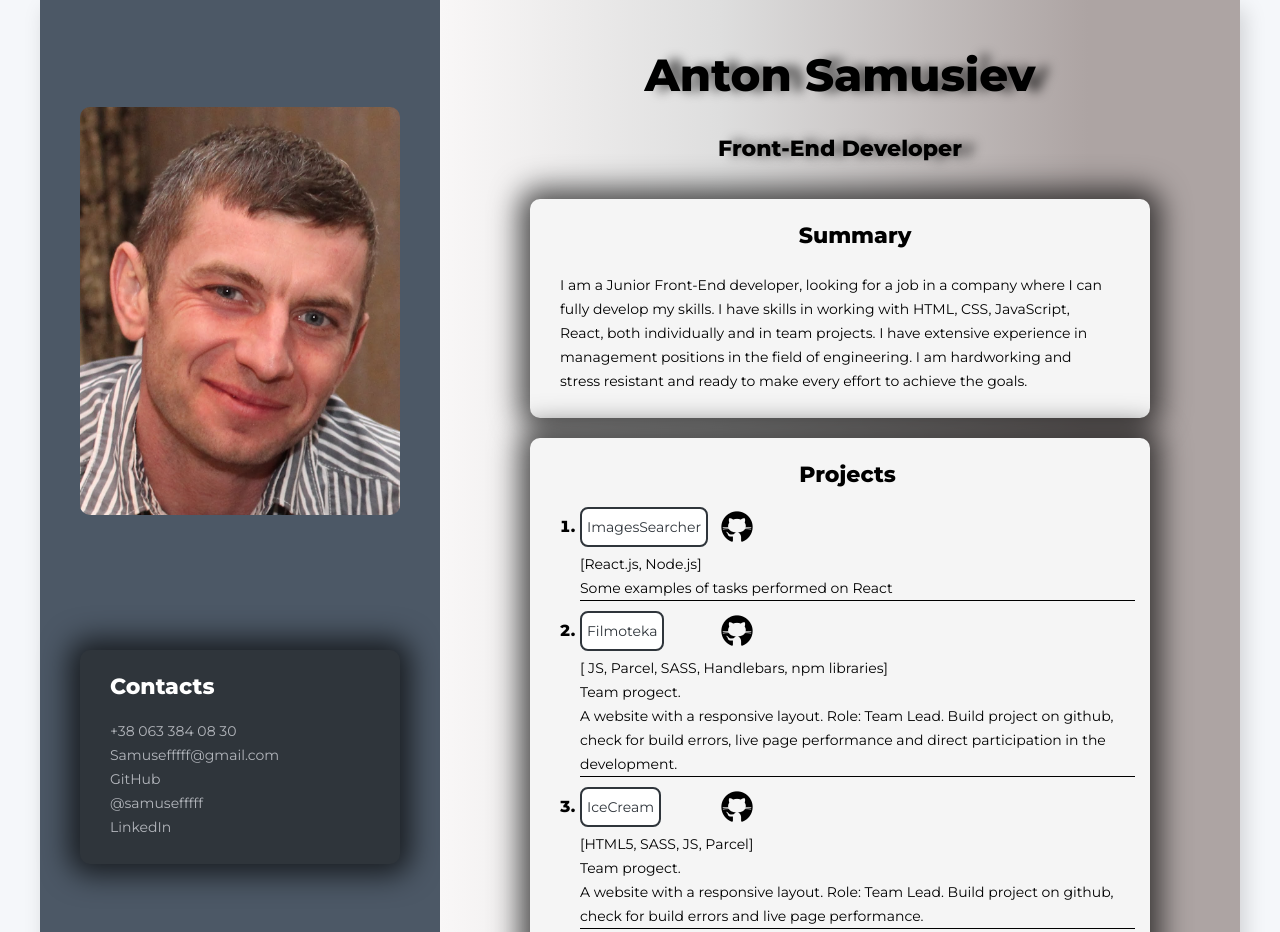
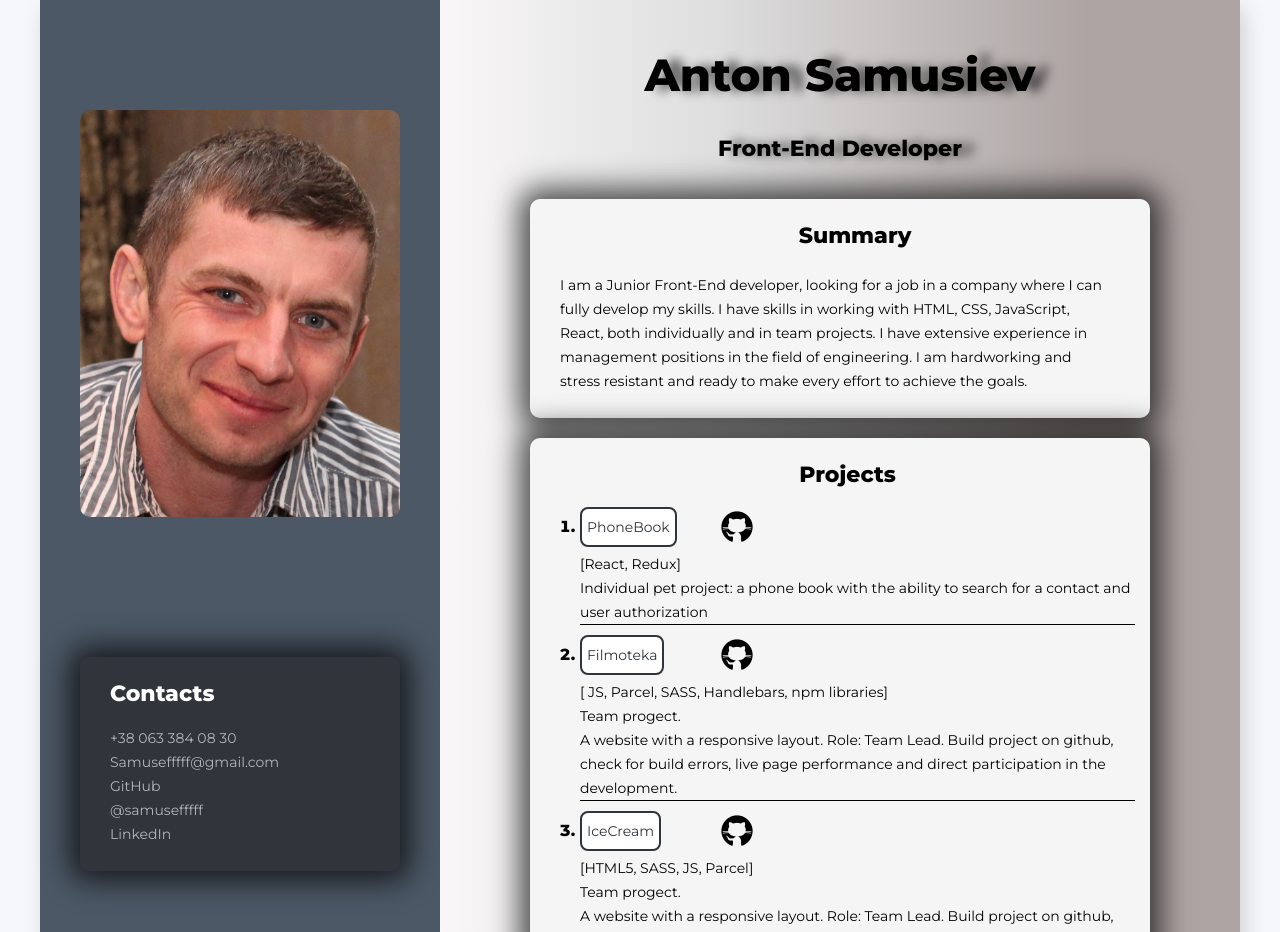
Before and after one commit to Samusev-Anton/Samusev-Anton-FullStag, a plain HTML site: page index.html in a window 1280 px wide. Shown: the top 932 px of the page. Drawn offline with Linux system fonts and the light colour scheme.

Commit message:
Update index.html

```diff
--- a/index.html
+++ b/index.html
@@ -100,7 +100,7 @@
           <h3 class="sidebar-titls">Languages</h3>
           <ul>
             <li class="skills-item">
-              <span class="skills-text">English - Intermediate</span>
+              <span class="skills-text">English - PreIntermediate</span>
             </li>
             <li class="skills-item">
               <span class="skills-text">Ukrainian - Native</span>
@@ -130,17 +130,17 @@
               <div class="develop_box">
               <a
                 class="development"
-                href="https://samusev-anton.github.io/goit-react-hw-04-images/"
-                > ImagesSearcher
+                href="https://samusev-anton.github.io/goit-react-hw-08-phonebook/"
+                > PhoneBook
               </a>
                 <a
                 class="develop_img"
-                href="https://github.com/Samusev-Anton/goit-react-hw-04-images"
+                href="https://github.com/Samusev-Anton/goit-react-hw-08-phonebook"
                 >
                 <img src="./img/icons8-github-34.png" alt="">
               </a>
               </div>
-              <span class="tech">[<span class="tech">React.js, Node.js</span>]</br>Some examples of tasks performed on React</span>
+              <span class="tech">[<span class="tech">React, Redux</span>]</br>Individual pet project: a phone book with the ability to search for a contact and user authorization</span>
             </li>
                         <li class="develop_item">
               <div class="develop_box">
```
